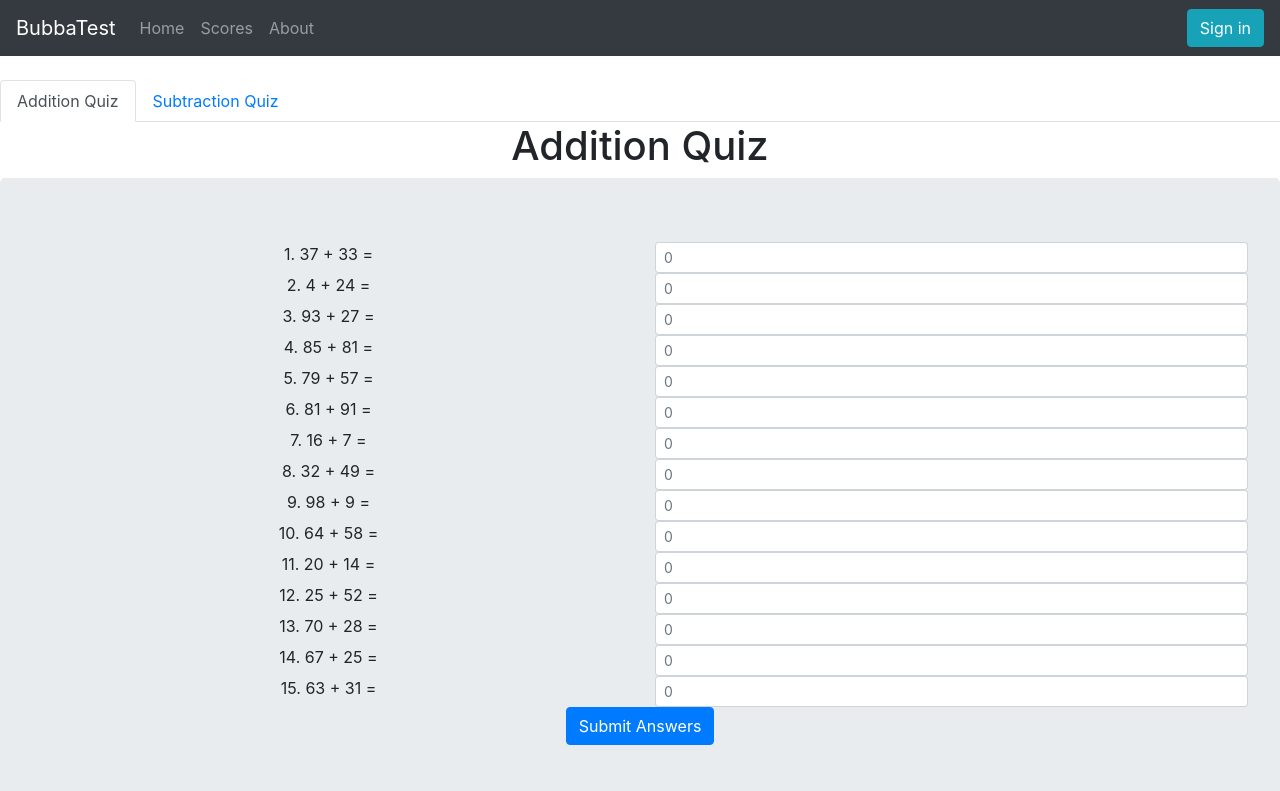
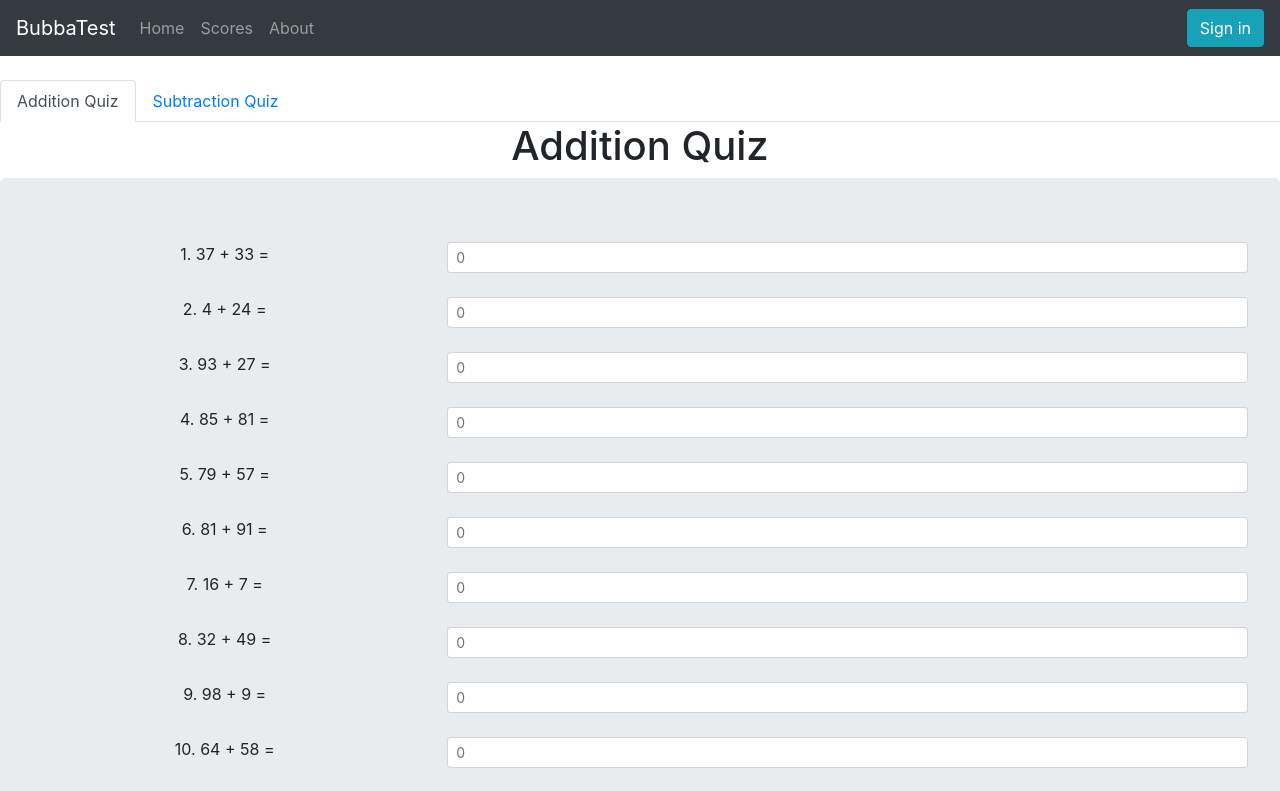
Before and after one commit to bearados/bubba, a React (Create React App) app in the folder client/: page / in a window 1280 px wide. Shown: the top 791 px of the page. Built offline with nearby package versions, Linux system fonts and the light colour scheme.

Commit message:
change quiz to 15 problems

```diff
--- a/client/src/components/QuizA.js
+++ b/client/src/components/QuizA.js
@@ -87,9 +87,10 @@ class QuizA extends Component {
 
            <Jumbotron>
                {this.state.probList.map(co=>(<Form>
-                <Row className="justify-content-md-center"><Col>{++i}. {co} </Col><Col><Form.Control size="sm" type="number" name = {i} onChange={this.handleChange.bind(this)} placeholder="0" /></Col>
+                <Row className="justify-content-md-center"><Col sm={4}>{++i}. {co} </Col><Col sm={8}><Form.Control size="sm" type="number" name = {i} onChange={this.handleChange.bind(this)} placeholder="0" /></Col>
+
+                </Row>
                 <br/>
-                </Row>
                 </Form>
                 ))} <Row className="justify-content-md-center"><Button onClick= {this.getScore.bind(this)} variant="primary">Submit Answers</Button>
                </Row>
```
